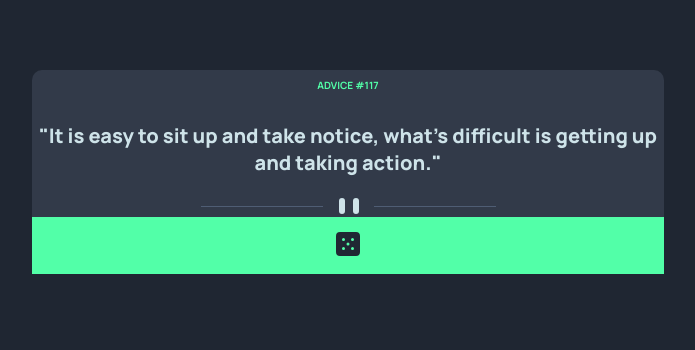
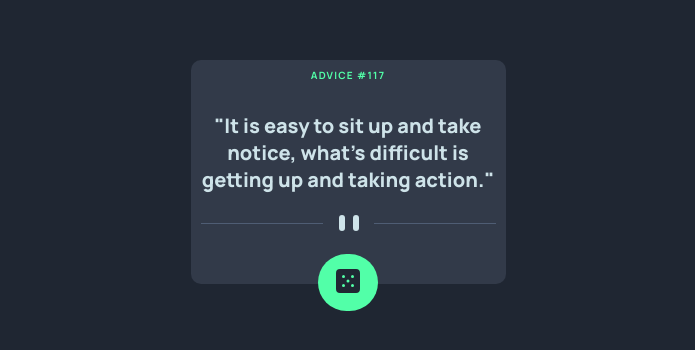
Before and after one commit to JackB91/Advice-Generator, a plain HTML site: page index.html in a window 1280 px wide. Shown: the part 236-586 px from the top of the page, without its empty margins (292-987 px from the left). Drawn offline with Linux system fonts and the light colour scheme; no server answers.

Commit message:
styling-updated

```diff
--- a/style.css
+++ b/style.css
@@ -15,9 +15,11 @@ body {
     flex-direction: column;
     justify-content: center;
     align-items: center;
-    width: 50%;
+    max-width: 30rem;
+    overflow: visible;
+}
 
-}
+
 
 .container-content {
     border-radius: 10px;
@@ -26,14 +28,15 @@ body {
     flex-direction: column;
     justify-content: center;
     text-align: center;
-
-
+    align-items: center;
+    padding-bottom: 5rem;
 
 }
 
 h2 {
     color: hsl(150, 100%, 66%);
     font-size: 1rem;
+    letter-spacing: 1.2px;
 
 }
 
@@ -55,8 +58,20 @@ p {
 
 .dice {
     background-color: hsl(150, 100%, 66%);
+    border-radius: 50px;
+    width: 6rem;
+    padding-top: 1.5rem;
+    padding-bottom: 1.5rem;
+    margin-top: 25rem;
+    margin-top: 270px;
+    left: 50%;
+    transform: translateX(-50%);
+    position: absolute;
+}
 
 
-    padding-top: 1.5rem;
-    padding-bottom: 1.5rem;
+.dice:hover {
+    cursor: pointer;
+    box-shadow: 0 0 25px 5px hsl(150, 100%, 66%);
+
 }
```
